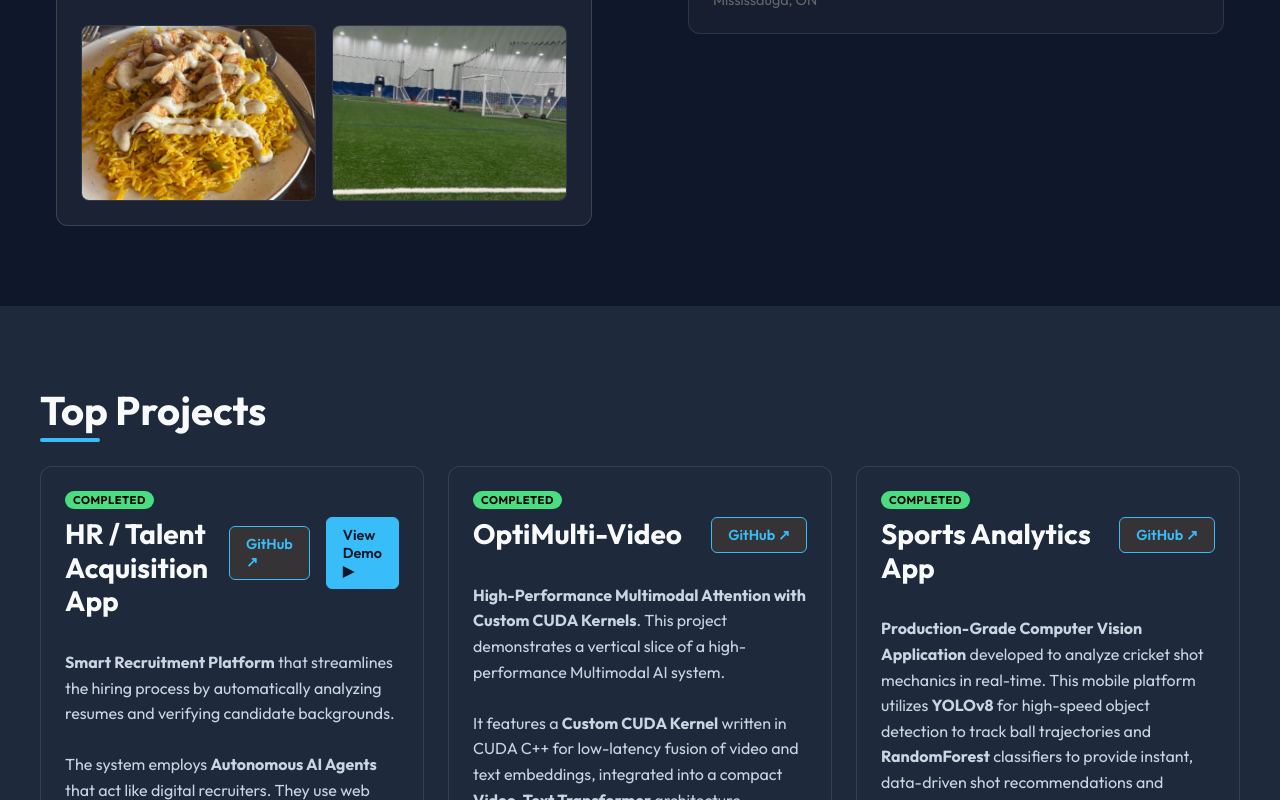
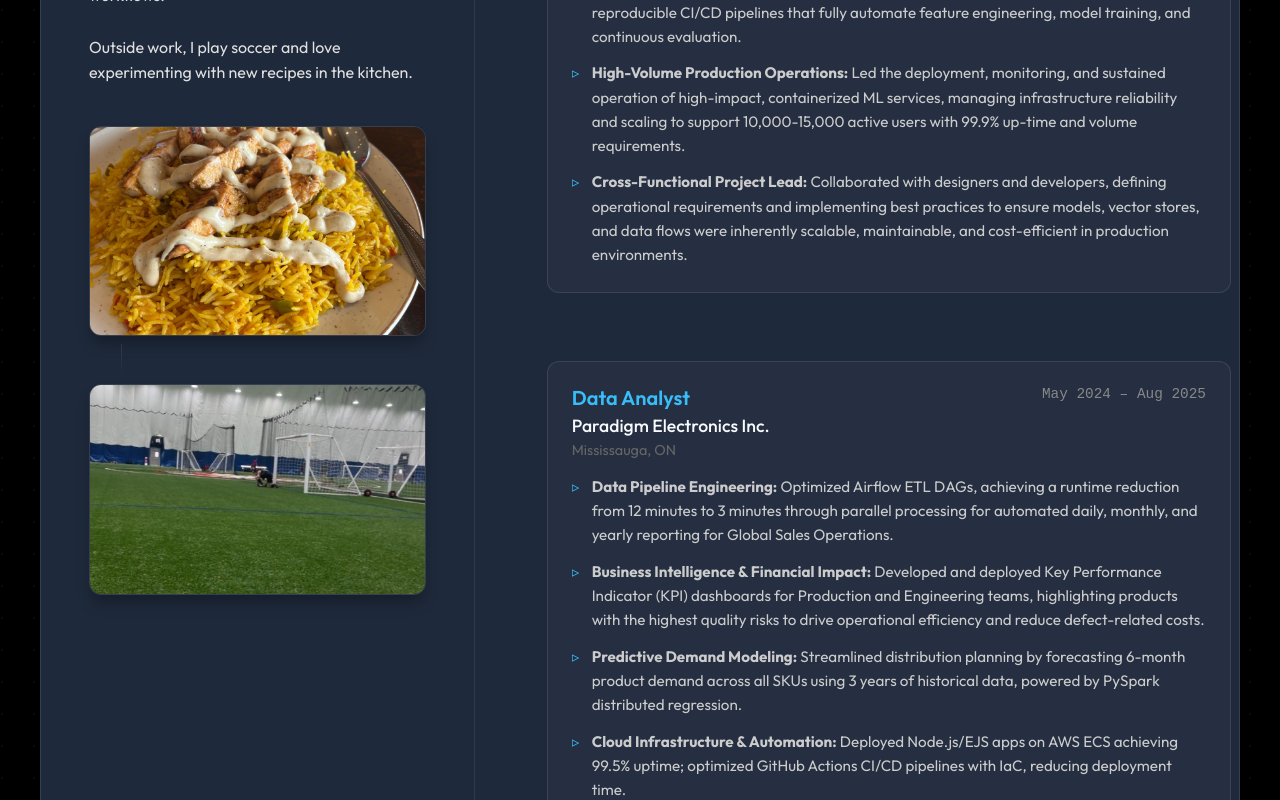
Before and after one commit to Ferasman979/Persona-Portfolio-website, a Next.js app: page / in a window 1280 px wide. Shown: the part 1240-2040 px from the top of the page. Built offline with nearby package versions, Linux system fonts and the light colour scheme.

Commit message:
refactor: redesign About/Experience layout with asymmetric grid, vertical image stack, dot grid bg, and brighter hero banner

```diff
--- a/src/app/page.module.css
+++ b/src/app/page.module.css
@@ -1,20 +1,27 @@
 .page {
-  --background: #0a0a0a;
+  --background: #000;
   --foreground: #fff;
 
-  --text-primary: #000;
-  --text-secondary: #666;
+  --text-primary: #fff;
+  --text-secondary: #aaa;
 
-  --button-primary-hover: #383838;
-  --button-secondary-hover: #f2f2f2;
-  --button-secondary-border: #ebebeb;
+  --primary: #9acd32;
+  /* Example primary color if not defined elsewhere */
 
   display: flex;
   min-height: 100vh;
-  align-items: center;
-  justify-content: center;
   font-family: var(--font-geist-sans);
   background-color: var(--background);
+}
+
+.mainContainer {
+  min-height: 100vh;
+  width: 100%;
+  position: relative;
+  background-color: #000;
+  background-image:
+    radial-gradient(circle at 2px 2px, rgba(255, 255, 255, 0.05) 1px, transparent 0);
+  background-size: 32px 32px;
 }
 
 .main {
@@ -106,33 +113,35 @@ a.secondary {
   }
 }
 
-/* About Grid Styles */
+/* Unified Frame for Profile and Experience */
 .profileExperienceWrapper {
   display: flex;
   flex-direction: column;
-  width: 100%;
+  width: 95%;
   max-width: var(--max-width);
-  margin: 0 auto;
-  padding: 5rem 1rem;
+  margin: 4rem auto;
+  padding: 3rem;
   gap: 3rem;
+  background: var(--card-bg);
+  border: 1px solid rgba(255, 255, 255, 0.1);
+  border-radius: 32px;
+  backdrop-filter: blur(12px);
+  box-shadow: 0 25px 50px -12px rgba(0, 0, 0, 0.5);
+  position: relative;
+  z-index: 1;
 }
 
 @media (min-width: 1024px) {
   .profileExperienceWrapper {
-    flex-direction: row;
+    display: grid;
+    grid-template-columns: 35% 65%;
     align-items: stretch;
     justify-content: space-between;
   }
 
-  .profileColumn,
-  .experienceColumn {
-    flex: 1;
-    width: 50%;
-  }
-
-  /* Adjust padding so they look unified side by side */
   .profileColumn {
-    padding-right: 1.5rem;
+    padding-right: 3rem;
+    border-right: 1px solid rgba(255, 255, 255, 0.08);
   }
 
   .experienceColumn {
@@ -165,6 +174,7 @@ a.secondary {
   display: flex;
   flex-direction: column;
   gap: 1.5rem;
+  padding-right: 0.5rem;
 }
 
 .projectGrid {
@@ -194,43 +204,50 @@ a.secondary {
 }
 
 .aboutCard {
-  background: rgba(255, 255, 255, 0.05);
-  /* Slightly brighter for visibility */
-  border: 1px solid rgba(255, 255, 255, 0.15);
-  /* More visible border */
-  border-radius: 12px;
-  padding: 1.5rem;
-  transition: transform 0.2s ease, border-color 0.2s ease;
+  background: transparent;
+  border: none;
+  padding: 0;
   height: 100%;
   display: flex;
   flex-direction: column;
 }
 
 .aboutCard:hover {
-  transform: translateY(-2px);
-  border-color: var(--primary);
-  background: rgba(255, 255, 255, 0.08);
-  /* Brighter hover state */
+  transform: none;
+  background: transparent;
 }
 
-.profileImages {
+.profileImagesStack {
+  margin-top: 2.5rem;
+  width: 100%;
   display: flex;
-  gap: 1rem;
-  margin-top: 1.5rem;
+  flex-direction: column;
+  gap: 0;
+}
+
+.profileImageFrame {
   width: 100%;
+  display: flex;
+  flex-direction: column;
 }
 
 .profileImageContainer {
-  flex: 1;
-  border-radius: 8px;
+  width: 100%;
+  aspect-ratio: 16/10;
+  position: relative;
+  border-radius: 12px;
   overflow: hidden;
-  position: relative;
-  aspect-ratio: 4/3;
   border: 1px solid rgba(255, 255, 255, 0.1);
+  box-shadow: 0 10px 15px -3px rgba(0, 0, 0, 0.3);
 }
 
-.aboutCard:hover .profileImageContainer {
-  border-color: rgba(255, 255, 255, 0.2);
+.imagePartition {
+  height: 2rem;
+  width: 1px;
+  background: linear-gradient(to bottom, rgba(255, 255, 255, 0.1), transparent);
+  margin-left: 2rem;
+  margin-top: 0.5rem;
+  margin-bottom: 0.5rem;
 }
 
 .cardTitle {
@@ -247,7 +264,6 @@ a.secondary {
   font-size: 1rem;
   line-height: 1.6;
   color: #e0e0e0;
-  /* Brighter text (nearly white) */
 }
 
 .cardList {
--- a/src/app/page.tsx
+++ b/src/app/page.tsx
@@ -1,6 +1,6 @@
 "use client";
 
-import { useState } from 'react';
+import { useState, useEffect } from 'react';
 import Image from 'next/image';
 import styles from './page.module.css';
 
@@ -14,8 +14,13 @@ import ExperienceCard from "@/components/ExperienceCard";
 export default function Home() {
   const [showAllProjects, setShowAllProjects] = useState(false);
 
+  const hobbyImages = [
+    { src: "/hobby-food.jpg", alt: "Food hobby" },
+    { src: "/hobby-soccer.jpg", alt: "Soccer hobby" }
+  ];
+
   return (
-    <main>
+    <main className={styles.mainContainer}>
       <Navbar />
       <Hero />
 
@@ -29,25 +34,20 @@ export default function Home() {
                 <br /><br />
                 Outside work, I play soccer and love experimenting with new recipes in the kitchen.
               </p>
-              <div className={styles.profileImages}>
-                <div className={styles.profileImageContainer}>
-                  <Image
-                    src="/hobby-food.jpg"
-                    alt="Food hobby"
-                    width={200}
-                    height={150}
-                    style={{ objectFit: 'cover', width: '100%', height: '100%' }}
-                  />
-                </div>
-                <div className={styles.profileImageContainer}>
-                  <Image
-                    src="/hobby-soccer.jpg"
-                    alt="Soccer hobby"
-                    width={200}
-                    height={150}
-                    style={{ objectFit: 'cover', width: '100%', height: '100%' }}
-                  />
-                </div>
+              <div className={styles.profileImagesStack}>
+                {hobbyImages.map((image, index) => (
+                  <div key={index} className={styles.profileImageFrame}>
+                    <div className={styles.profileImageContainer}>
+                      <Image
+                        src={image.src}
+                        alt={image.alt}
+                        fill
+                        style={{ objectFit: 'cover' }}
+                      />
+                    </div>
+                    {index < hobbyImages.length - 1 && <div className={styles.imagePartition}></div>}
+                  </div>
+                ))}
               </div>
             </div>
           </div>
@@ -61,6 +61,7 @@ export default function Home() {
               company="Sheridan College"
               location="Oakville, Ontario"
               date="Oct 2025 – PRESENT"
+              alwaysExpanded={true}
               points={[
                 <span key="1"><strong>Platform & Data Governance:</strong> Architected and governed highly scalable data schemas, ingestion pipelines, and automated validation workflows, specifically supporting productionized RAG Agents and sophisticated NLP systems.</span>,
                 <span key="2"><strong>CI/CD & Reproducibility (Model Lifecycle):</strong> Designed and operationalized the end-to-end Machine Learning lifecycle (MLOps), transforming prototype ML engines into highly reproducible CI/CD pipelines that fully automate feature engineering, model training, and continuous evaluation.</span>,
@@ -74,11 +75,12 @@ export default function Home() {
               company="Paradigm Electronics Inc."
               location="Mississauga, ON"
               date="May 2024 – Aug 2025"
+              alwaysExpanded={true}
               points={[
-                <span key="1"><strong>Data Pipeline Engineering:</strong> Optimized Airflow ETL DAGs, achieving a runtime reduction from 12 minutes to 8 minutes through parallel processing for automated daily, monthly, and yearly reporting for Global Sales Operations.</span>,
+                <span key="1"><strong>Data Pipeline Engineering:</strong> Optimized Airflow ETL DAGs, achieving a runtime reduction from 12 minutes to 3 minutes through parallel processing for automated daily, monthly, and yearly reporting for Global Sales Operations.</span>,
                 <span key="2"><strong>Business Intelligence & Financial Impact:</strong> Developed and deployed Key Performance Indicator (KPI) dashboards for Production and Engineering teams, highlighting products with the highest quality risks to drive operational efficiency and reduce defect-related costs.</span>,
                 <span key="3"><strong>Predictive Demand Modeling:</strong> Streamlined distribution planning by forecasting 6-month product demand across all SKUs using 3 years of historical data, powered by PySpark distributed regression.</span>,
-                <span key="4"><strong>Cloud Infrastructure & Automation:</strong> Deployed Node.js/EJS apps on AWS ECS achieving 99.5% uptime; optimized GitHub Actions CI/CD pipelines with IaC, reducing deployment time from 15 to 8 minutes.</span>
+                <span key="4"><strong>Cloud Infrastructure & Automation:</strong> Deployed Node.js/EJS apps on AWS ECS achieving 99.5% uptime; optimized GitHub Actions CI/CD pipelines with IaC, reducing deployment time.</span>
               ]}
             />
           </div>
--- a/src/components/ExperienceCard.module.css
+++ b/src/components/ExperienceCard.module.css
@@ -4,12 +4,16 @@
     border-radius: 12px;
     padding: 1.5rem;
     transition: all 0.3s ease;
-    height: 100%;
+    width: 100%;
+    height: auto;
+}
+
+.card:not(.alwaysExpanded) {
     cursor: pointer;
 }
 
-.card:hover,
-.card.expanded {
+.card:not(.alwaysExpanded):hover,
+.card.expanded:not(.alwaysExpanded) {
     background: rgba(255, 255, 255, 0.06);
     border-color: rgba(255, 255, 255, 0.2);
     transform: translateY(-2px);
@@ -69,7 +73,8 @@
     transition: grid-template-rows 0.3s ease-in-out;
 }
 
-.card.expanded .listContainer {
+.card.expanded .listContainer,
+.card.alwaysExpanded .listContainer {
     grid-template-rows: 1fr;
 }
 
@@ -82,7 +87,8 @@
     transition: opacity 0.3s ease-in-out, margin-top 0.3s ease-in-out;
 }
 
-.card.expanded .list {
+.card.expanded .list,
+.card.alwaysExpanded .list {
     opacity: 1;
     margin-top: 1rem;
 }
--- a/src/components/ExperienceCard.tsx
+++ b/src/components/ExperienceCard.tsx
@@ -39,7 +39,7 @@ const ExperienceCard = ({ role, company, location, date, points, alwaysExpanded
 
     return (
         <div
-            className={`${styles.card} ${isExpanded ? styles.expanded : ''}`}
+            className={`${styles.card} ${isExpanded ? styles.expanded : ''} ${alwaysExpanded ? styles.alwaysExpanded : ''}`}
             onClick={handleClick}
             onMouseEnter={handleMouseEnter}
             onMouseLeave={handleMouseLeave}
--- a/src/components/Hero.module.css
+++ b/src/components/Hero.module.css
@@ -6,6 +6,7 @@
     position: relative;
     overflow: hidden;
     padding-top: var(--nav-height);
+    background: linear-gradient(135deg, #0f172a 0%, #1e293b 40%, #1e3a5f 100%);
 }
 
 .container {
```
